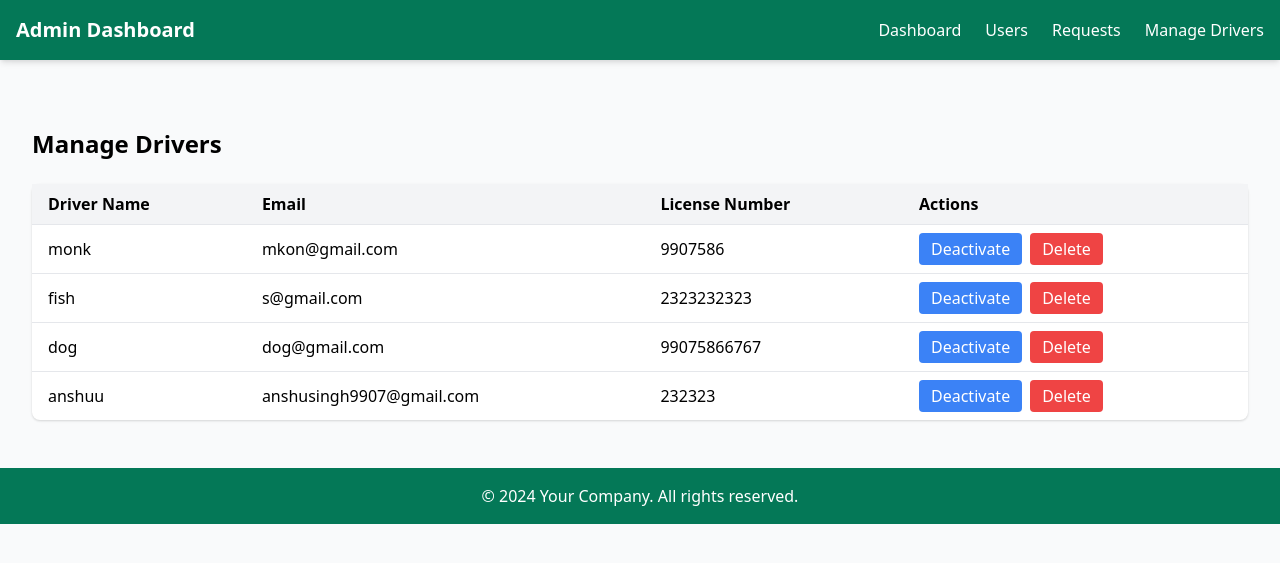
After one commit to Anshu-K-Singh/waste-management, a Django app: page /adminn/manage_drivers/ in a window 1280 px wide. The commit adds this page. Shown: the top 563 px of the page. Run offline with Django 5.2, Linux system fonts and the light colour scheme; a user stored in the database is signed in; data comes from the database, SQL or seed files in the repository; both versions use the stored data as it was after the commit.

Commit message:
added driver mnanage page

```diff
--- a/adminapp/urls.py
+++ b/adminapp/urls.py
@@ -19,6 +19,7 @@ urlpatterns = [
     path("toggle_user_status/<int:user_id>/", toggle_user_status, name="toggle_user_status"),
     path("delete_user/<int:user_id>/", delete_user, name="delete_user"),
     path("assign-driver/<int:request_id>/", views.assign_driver, name="assign_driver"),
-
+    path("manage_drivers/", views.manage_drivers, name="manage_drivers"),
+    path('user/<int:user_id>/', views.user_detail, name='user_detail'),
 
 ]
--- a/adminapp/views.py
+++ b/adminapp/views.py
@@ -7,6 +7,8 @@ from django.contrib import messages
 from django.contrib.auth.models import User
 from account_app.decorators import role_required
 from driverapp.models import DriverProfile
+from django.core.mail import send_mail
+from django.conf import settings
 
 
 # View for the admin dashboard
@@ -18,7 +20,7 @@ def admin_dashboard(request):
     rejected_requests = WasteRequest.objects.filter(status="Rejected").count()  # Number of rejected requests
     completed_requests = WasteRequest.objects.filter(status="Completed").count()  # Number of completed requests
     # Count total users
-    total_users = User.objects.count()  # Total number of users
+    total_users = User.objects.filter(is_superuser=False).exclude(driver_profile__isnull=False).count()
     assigned_requests = WasteRequest.objects.filter(driver=request.user, status="Assigned").order_by("collection_time")
     # Create a context dictionary to pass data to the template
     context = {
@@ -91,14 +93,16 @@ def view_completed_requests(request):
 
 
 # View for managing users
+# View for managing users (excluding superusers and drivers)
 @role_required(allowed_roles=['admin'])
 def manage_users(request):
-    # Fetch all users
-    users = User.objects.all()  # Get all user objects
-    # Create a context dictionary to pass data to the template
+    # Fetch all users excluding superusers and drivers
+    users = User.objects.filter(is_superuser=False).exclude(driver_profile__isnull=False)
+    # Prepare context
     context = {"users": users}
-    # Render the manage users template with the context data
+    # Render the manage_users template
     return render(request, "adminapp/manage_users.html", context)
+
 
 
 # View for toggling a user's active status
@@ -147,8 +151,55 @@ def assign_driver(request, request_id):
         # Assign the driver to the waste request
         waste_request.driver = driver
         waste_request.save()  # Save the change without altering the status
-        messages.success(request, f"Driver {driver.username} assigned successfully.")
+
+        # Send an email notification to the driver
+        subject = "New Waste Collection Task Assigned"
+        message = (
+            f"Hello {driver.username},\n\n"
+            f"You have been assigned a new waste collection task.\n\n"
+            f"Details:\n"
+            f"Type of Waste: {waste_request.waste_type}\n"
+            f"Quantity: {waste_request.quantity}\n"
+            f"Collection Location: {waste_request.collection_location}\n"
+            f"Collection Time: {waste_request.collection_time}\n\n"
+            f"Click the link below to view the task in your dashboard:\n"
+            f"{request.build_absolute_uri('/driverapp/dashboard/')}\n\n"
+            f"Thank you,\n"
+            f"Waste Management Team"
+        )
+        from_email = settings.DEFAULT_FROM_EMAIL
+        recipient_list = [driver.email]
+        print(driver.email)
+        try:
+            send_mail(subject, message, from_email, recipient_list)
+            messages.success(request, f"Driver {driver.username} assigned successfully. Email notification sent.")
+        except Exception as e:
+            messages.error(request, f"Driver {driver.username} assigned successfully, but email failed to send. Error: {e}")
+
         return redirect("adminapp:manage_pending_requests")
 
     context = {"waste_request": waste_request, "drivers": drivers}
     return render(request, "adminapp/assign_driver.html", context)
+
+
+
+# View for managing drivers
+@role_required(allowed_roles=['admin'])
+def manage_drivers(request):
+    # Fetch all drivers with an associated DriverProfile
+    drivers = DriverProfile.objects.select_related('user').all()
+    # Prepare context
+    context = {"drivers": drivers}
+    # Render the manage_drivers template
+    return render(request, "adminapp/manage_drivers.html", context)
+
+
+# adminapp/views.py
+
+
+
+
+def user_detail(request, user_id):
+    """Fetch and return user details."""
+    user = get_object_or_404(User, id=user_id)
+    return render(request, 'adminapp/user_detail.html', {'user': user})
--- a/templates/adminapp/base.html
+++ b/templates/adminapp/base.html
@@ -10,6 +10,7 @@
 
     <!-- FontAwesome CDN for Icons -->
     <link href="https://cdnjs.cloudflare.com/ajax/libs/font-awesome/5.15.3/css/all.min.css" rel="stylesheet">
+    <script src="https://unpkg.com/htmx.org@2.0.3"></script>
 
     <!-- Additional CSS or custom styles -->
     <style>
--- a/templates/adminapp/dashboard.html
+++ b/templates/adminapp/dashboard.html
@@ -42,7 +42,7 @@
             <i class="fas fa-users text-3xl mb-2"></i>
             <p class="font-semibold">Manage Users</p>
         </a>
-        <a href="#" class="bg-green-900 text-white hover:bg-green-800 p-6 rounded-lg shadow-md text-center transition duration-200">
+        <a href="{% url 'adminapp:manage_drivers' %}" class="bg-green-900 text-white hover:bg-green-800 p-6 rounded-lg shadow-md text-center transition duration-200">
             <i class="fas fa-user-tie text-3xl mb-2"></i>
             <p class="font-semibold">Manage Drivers</p>
         </a>
--- /dev/null
+++ b/templates/adminapp/manage_drivers.html
@@ -0,0 +1,40 @@
+{% extends "adminapp/base.html" %}
+
+{% block content %}
+<div class="container mx-auto mt-8 p-4">
+    <h2 class="text-2xl font-bold mb-6">Manage Drivers</h2>
+
+    {% if drivers %}
+    <table class="min-w-full bg-white shadow rounded-lg">
+        <thead class="bg-gray-100">
+            <tr>
+                <th class="py-2 px-4 text-left">Driver Name</th>
+                <th class="py-2 px-4 text-left">Email</th>
+                <th class="py-2 px-4 text-left">License Number</th>
+                <th class="py-2 px-4 text-left">Actions</th>
+            </tr>
+        </thead>
+        <tbody>
+            {% for driver in drivers %}
+                <tr class="border-t">
+                    <td class="py-2 px-4">{{ driver.user.username }}</td>
+                    <td class="py-2 px-4">{{ driver.user.email }}</td>
+                    <td class="py-2 px-4">{{ driver.license_number }}</td>
+                    <td class="py-2 px-4 flex space-x-2">
+                        <a href="{% url 'adminapp:toggle_user_status' driver.user.id %}" class="bg-blue-500 text-white py-1 px-3 rounded hover:bg-blue-700">
+                            {% if driver.user.is_active %} Deactivate {% else %} Activate {% endif %}
+                        </a>
+                        <a href="{% url 'adminapp:delete_user' driver.user.id %}" class="bg-red-500 text-white py-1 px-3 rounded hover:bg-red-700">
+                            Delete
+                        </a>
+                    </td>
+                </tr>
+            {% endfor %}
+        </tbody>
+    </table>
+
+    {% else %}
+        <p class="text-gray-600 mt-4">No drivers found.</p>
+    {% endif %}
+</div>
+{% endblock %}
```
Also changed, not shown: mysite/settings.py (+7 -1 lines), templates/adminapp/admin_dashboard.html (deleted, +0 -37 lines), templates/adminapp/manage_users.html (+40 -2 lines), templates/adminapp/user_detail.html (added, +8 -0 lines), wasteapp/views.py (+10 -1 lines), db.sqlite3.
